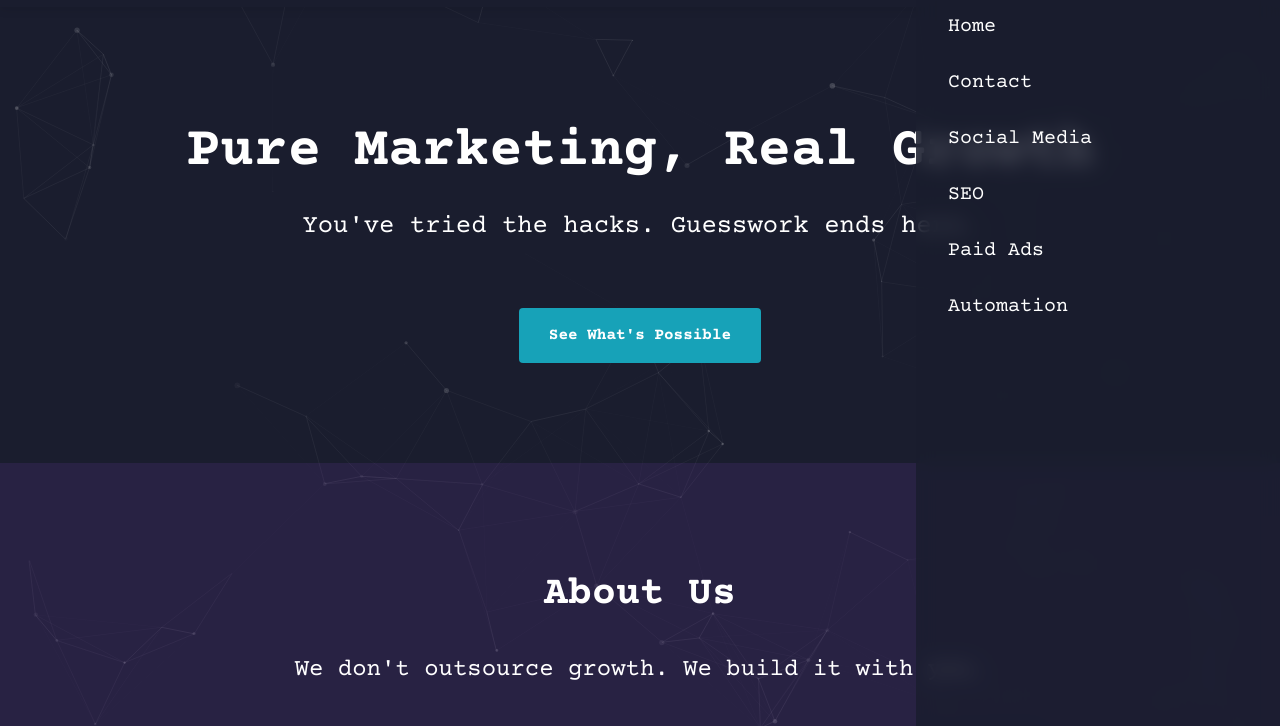
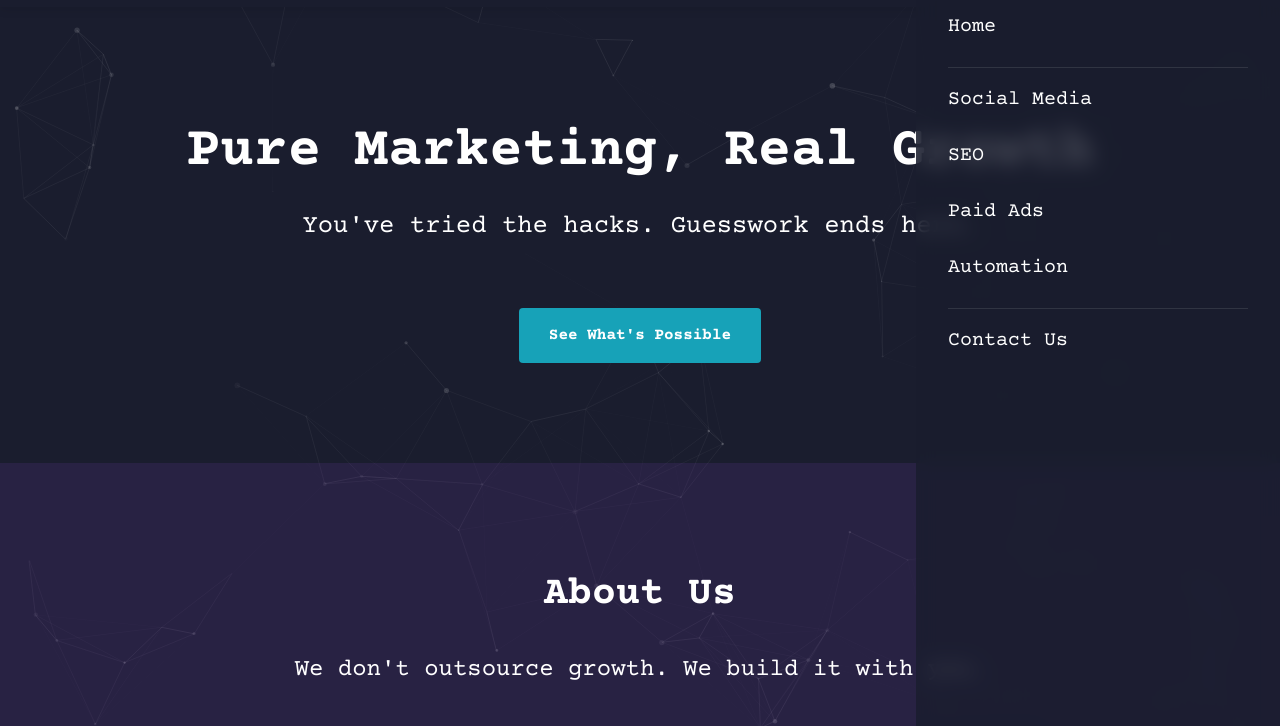
Before and after one commit to tarekazz1/digitful.ca, a plain HTML site: page index.html in a window 1280 px wide. Both pictures are taken after a click on the button "Toggle menu". Shown: the part 53-779 px from the top of the page. Drawn offline with nearby package versions, Linux system fonts and the light colour scheme.

Commit message:
updated hamberger menu and added seperator

```diff
--- a/index.html
+++ b/index.html
@@ -32,13 +32,23 @@
 </button>
 
 <nav class="mobile-nav" id="mobileNav">
-  <ul>
+  <ul class="nav-group">
     <li><a href="index.html">Home</a></li>
-    <li><a href="contact.html">Contact</a></li>
+  </ul>
+
+  <hr class="nav-separator" />
+
+  <ul class="nav-group">
     <li><a href="social-media.html">Social Media</a></li>
     <li><a href="seo.html">SEO</a></li>
     <li><a href="paid-ads.html">Paid Ads</a></li>
     <li><a href="automation.html">Automation</a></li>
+  </ul>
+
+  <hr class="nav-separator" />
+
+  <ul class="nav-group">
+    <li><a href="contact.html">Contact Us</a></li>
   </ul>
 </nav>
     </div>
--- a/styles.css
+++ b/styles.css
@@ -178,6 +178,13 @@ main {
   text-decoration: none;
   font-size: 1.25rem;
   margin-bottom: 1.5rem;
+}
+
+/* ─── Mobile Nav: Section Separators ───────────────────────────── */
+.nav-separator {
+  border: none;
+  border-top: 1px solid rgba(255, 255, 255, 0.1);
+  margin: 1rem 0;
 }
 
 /* ======================================
```
Also changed, not shown: automation.html (+12 -2 lines), contact.html (+12 -2 lines), paid-ads.html (+12 -2 lines), seo.html (+12 -2 lines), social-media.html (+12 -2 lines), thank-you.html (+12 -2 lines).
